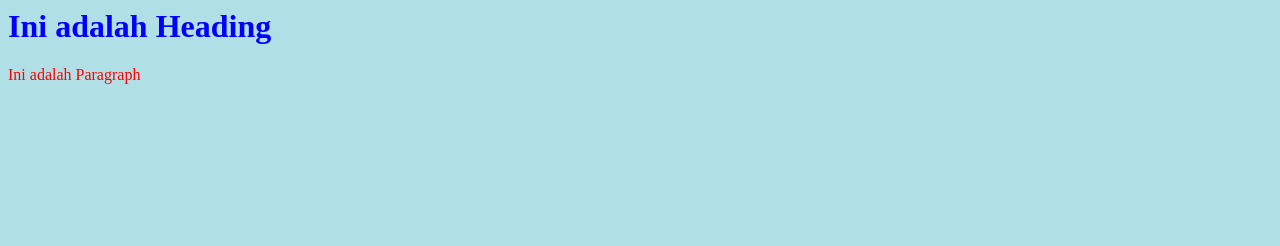
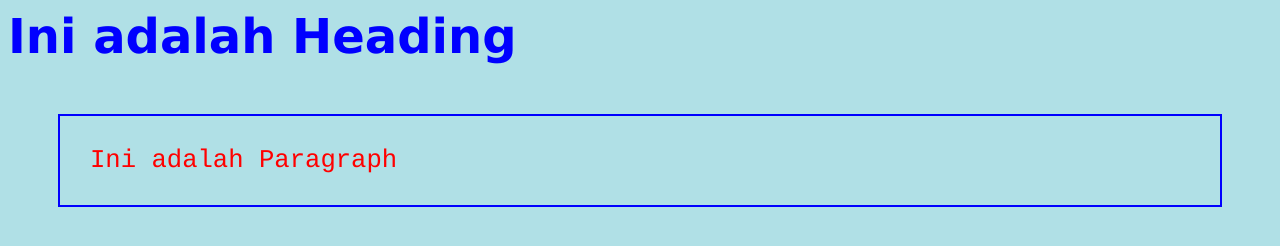
Before and after one commit to soni797/latihan, a plain HTML site: page hari-2/9. css-eksternal.html in a window 1280 px wide. Drawn offline with Linux system fonts and the light colour scheme.

Commit message:
update hari ke 2

```diff
--- a/hari-2/10. css-eksternal.css
+++ b/hari-2/10. css-eksternal.css
@@ -1,3 +1,14 @@
 body { background-color: powderblue; }
-h1 { color: blue; }
-p { color: red; }
+h1 {
+    color: blue;
+    font-family: verdana;
+    font-size: 300%;
+  }
+p {
+    color: red;
+    font-family: courier;
+    font-size: 160%;
+    border: 2px solid blue;
+    padding: 30px;
+    margin: 50px;
+}
```
